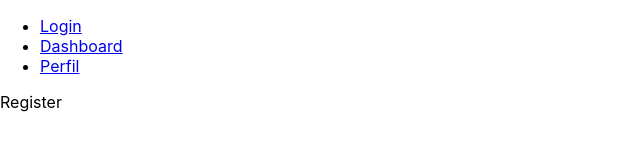
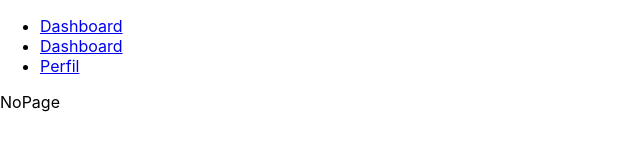
Before and after one commit to es20232/eqp4, a React (Create React App) app in the folder tigrim_base/frontend/: page /Home/Register in a window 1280 px wide. Shown: the top 162 px of the page, without its empty margins (0-640 px from the left). Built offline with nearby package versions, Linux system fonts and the light colour scheme.

Commit message:
Fixed BrowserRoute

```diff
--- a/tigrim_base/frontend/src/index.js
+++ b/tigrim_base/frontend/src/index.js
@@ -15,9 +15,9 @@ export default function App() {
     <BrowserRouter>
       <Routes>
         <Route path="/" element={<Login />} />
-        <Route path="/Home" element={<Layout />}>
-        <Route index element={<Dashboard />} />
-          <Route path="Register" element={<Register />} />
+        <Route path="/Register" element={<Register />} />
+        <Route path="/Home/" element={<Layout />}>
+          <Route index element={<Dashboard />} />
           <Route path="Perfil" element={<Perfil />} />
           <Route path="*" element={<NoPage />} />
         </Route>
--- a/tigrim_base/frontend/src/pages/Layout.js
+++ b/tigrim_base/frontend/src/pages/Layout.js
@@ -7,7 +7,7 @@ const Layout = () => {
       <nav>
         <ul>
           <li>
-            <Link to="/">Login</Link>
+            <Link to="/Home/">Dashboard</Link>
           </li>
           <li>
             <Link to="/dashboard">Dashboard</Link>
--- a/tigrim_base/frontend/src/pages/Login.js
+++ b/tigrim_base/frontend/src/pages/Login.js
@@ -8,7 +8,7 @@ function Login() {
         <p>
           Login
         </p>
-        <Link to="/Home">Entrar</Link>
+        <Link to="/Register">Registrar</Link>
       </header>
     </div>
   );
--- a/tigrim_base/frontend/src/pages/Register.js
+++ b/tigrim_base/frontend/src/pages/Register.js
@@ -1,4 +1,5 @@
 import '../styles/Register.css'
+
 function Register() {
   return (
     <div className="Register">
```
